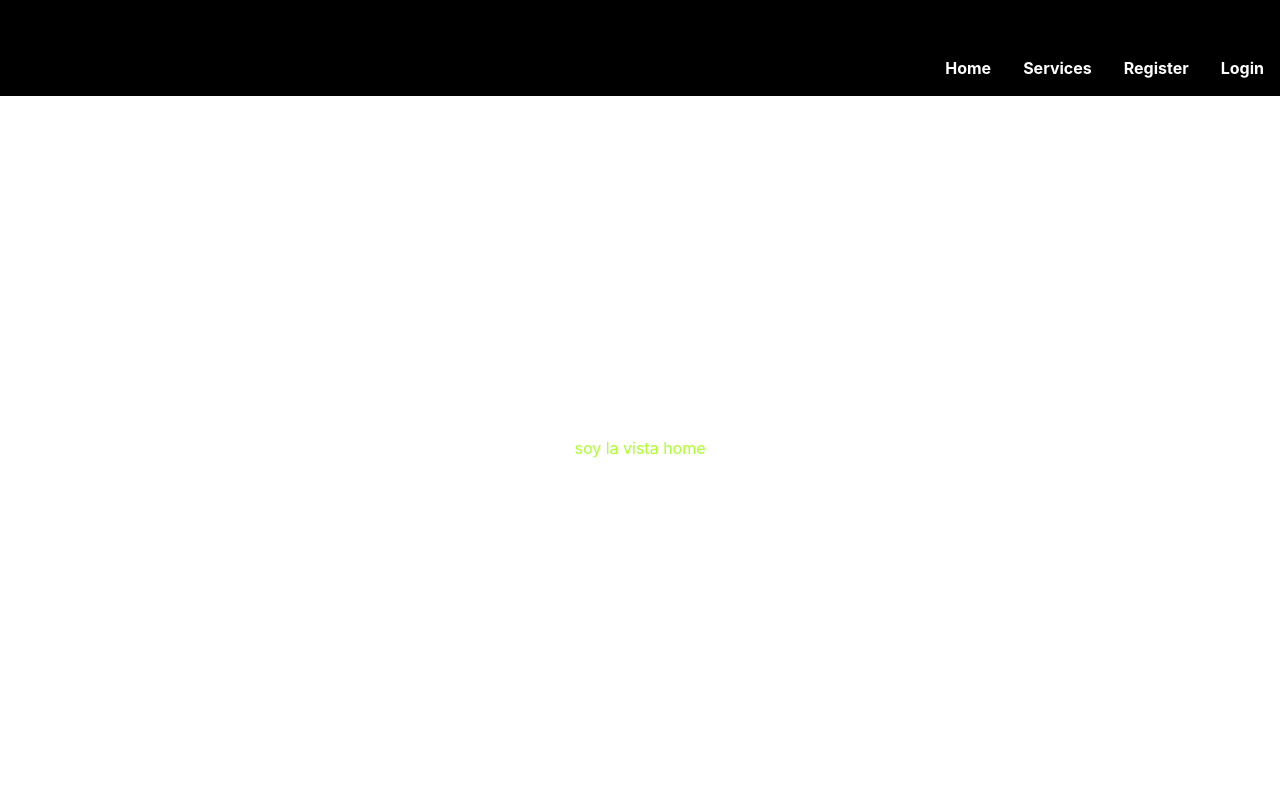
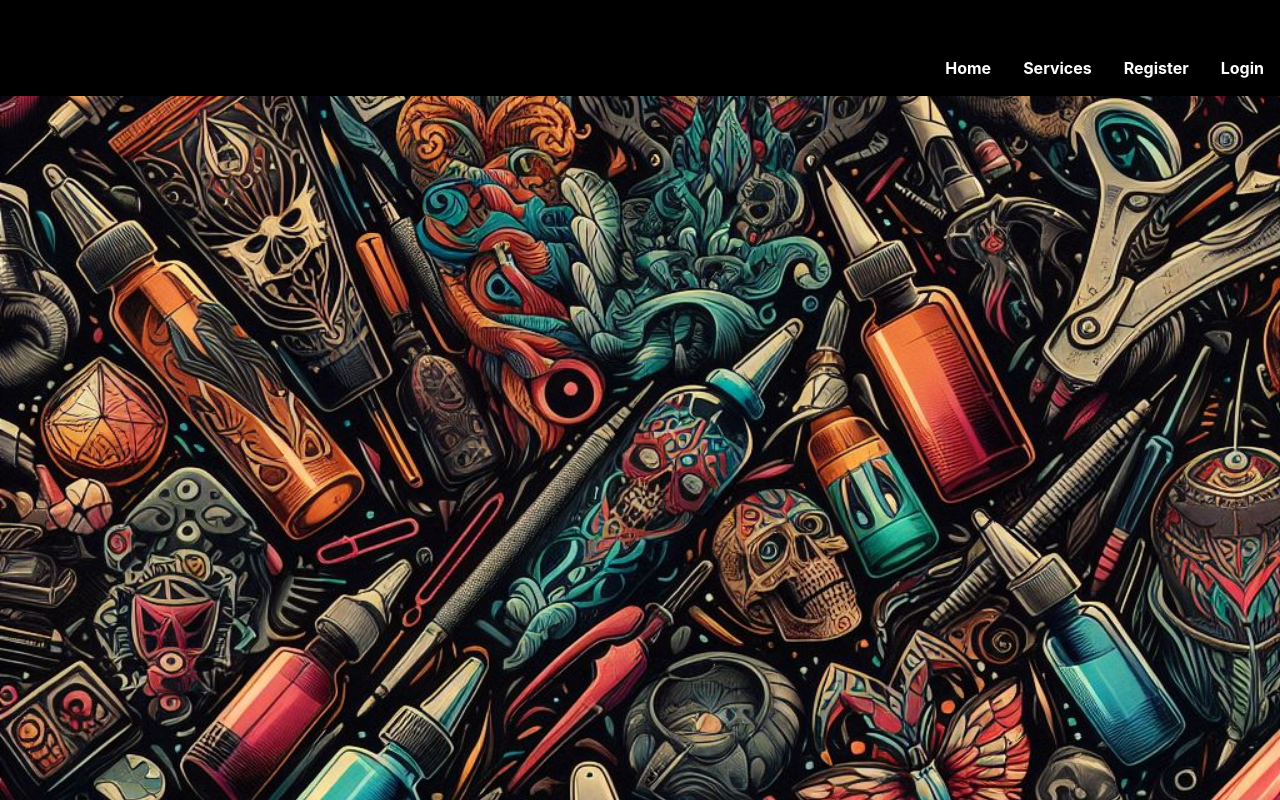
Before and after one commit to jluisferrer/Proyecto-6-API-Buscador-Frontend-I, a React (Vite) app: page / in a window 1280 px wide. Built offline with nearby package versions, Linux system fonts and the light colour scheme.

Commit message:
update:adding home img and modify style

```diff
--- a/src/pages/Home/Home.css
+++ b/src/pages/Home/Home.css
@@ -2,8 +2,11 @@
 
     height: 88vh;
     width: 100vw;
-
+    background-image: url(../../img/tatooStudio.jpg);
     background-color: white;
+    background-size: cover;
+    background-position: center;
+    background-repeat: no-repeat;
     color: greenyellow;
 
     display: flex;
--- a/src/pages/Home/Home.jsx
+++ b/src/pages/Home/Home.jsx
@@ -6,7 +6,7 @@
         <>
             <Header />
             <div className="homeDesign">
-                soy la vista home
+
             </div>
         </>
 
```
Also changed, not shown: src/img/tatooStudio.jpg (added).
